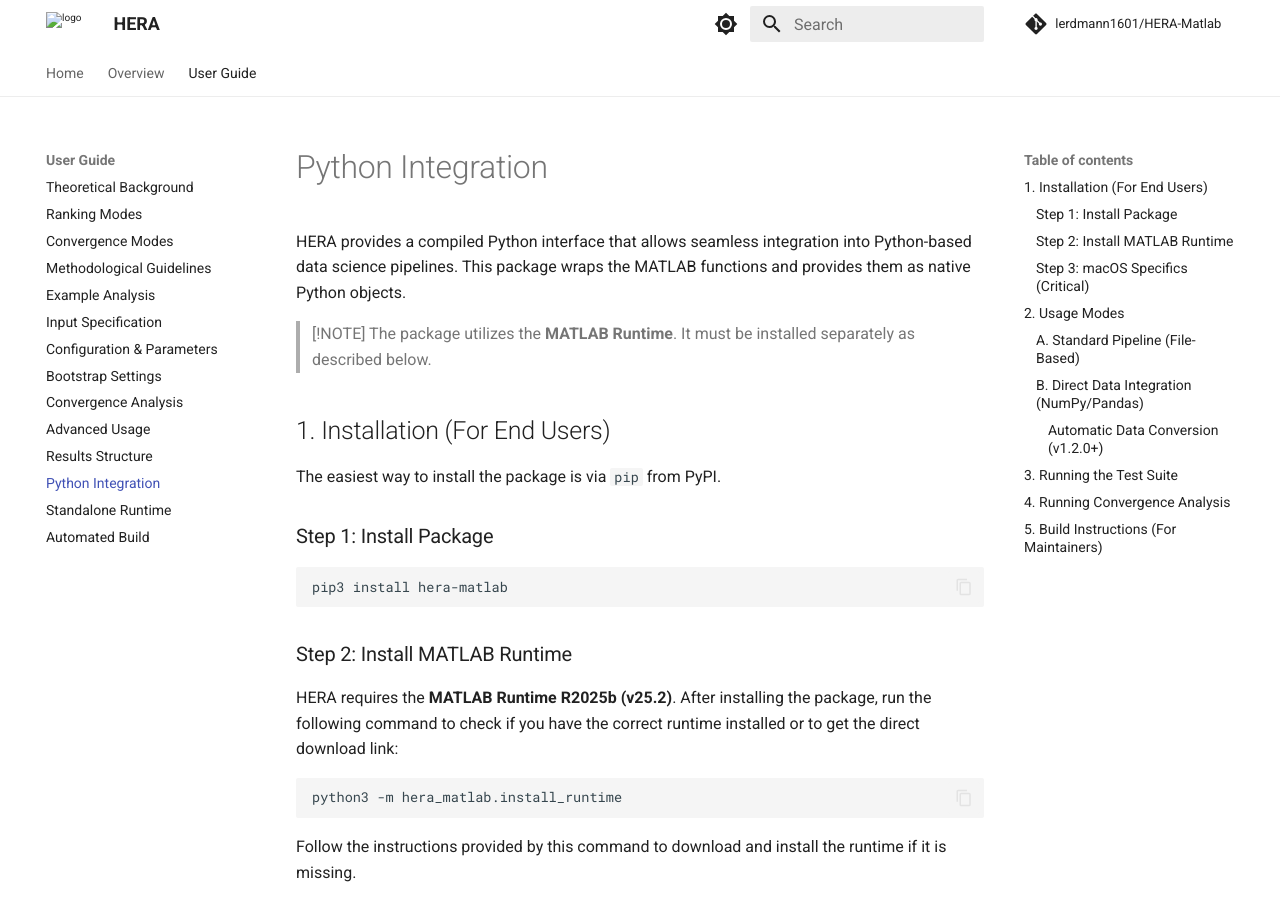
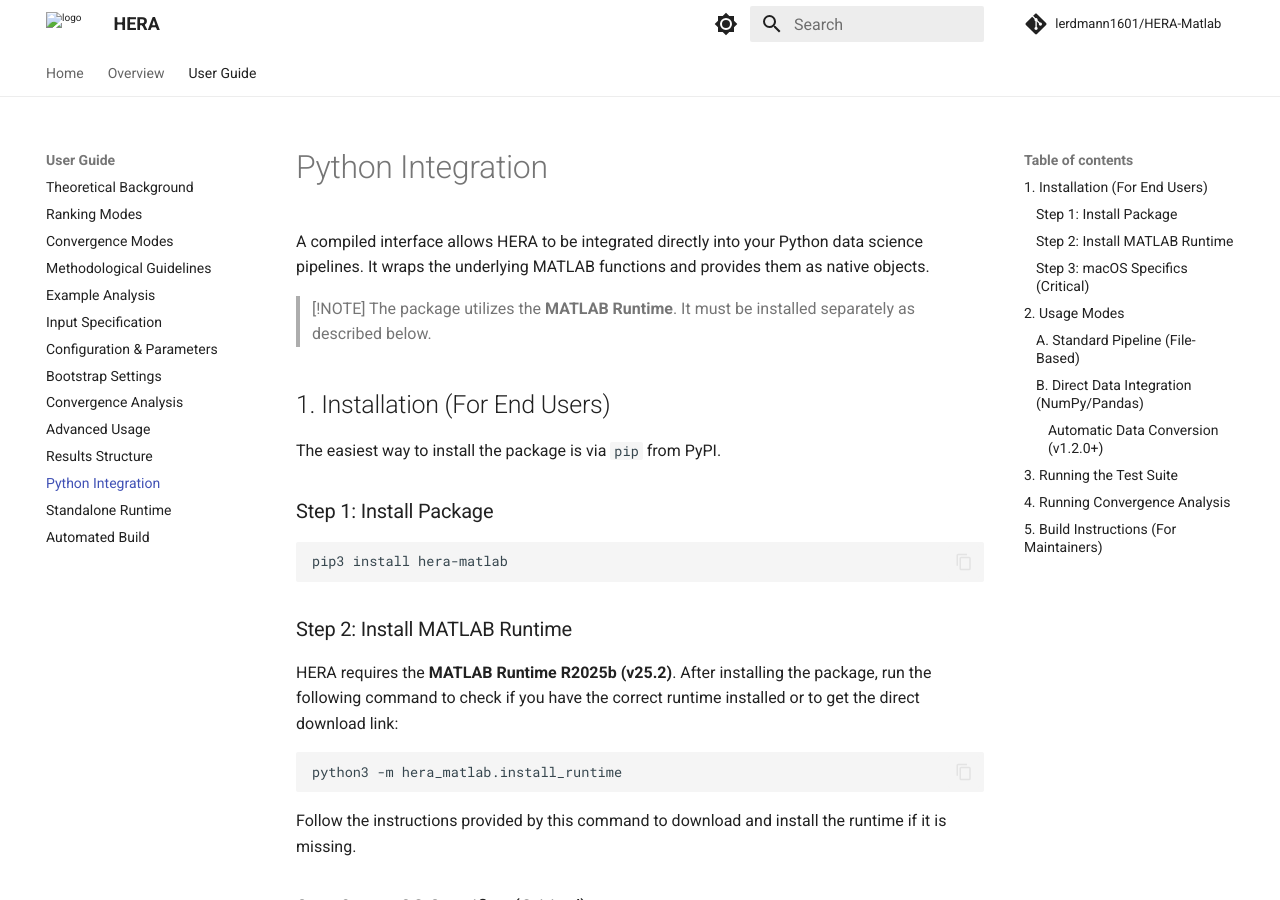
Before and after one commit to lerdmann1601/HERA-Matlab, an MkDocs documentation site: the page built from docs/Python_Integration.md, in a window 1280 px wide and 900 px high. Built offline with MkDocs 1.6.1 and Material for MkDocs 9.7.7, drawn with Linux system fonts in a browser that asks for light colours; comment, search, counter and statistics services are not loaded.

Commit message:
docs: rephrase Python integration overview and rename Advanced Usage section.

```diff
--- a/docs/Python_Integration.md
+++ b/docs/Python_Integration.md
@@ -1,8 +1,7 @@
 # Python Integration
 
-HERA provides a compiled Python interface that allows seamless integration into
-Python-based data science pipelines. This package wraps the MATLAB functions and
-provides them as native Python objects.
+A compiled interface allows HERA to be integrated directly into your Python data science pipelines.
+It wraps the underlying MATLAB functions and provides them as native objects.
 
 > [!NOTE]
 > The package utilizes the **MATLAB Runtime**. It must be installed separately
```
Also changed, not shown: docs/Advanced_Usage.md (+2 -2 lines).
